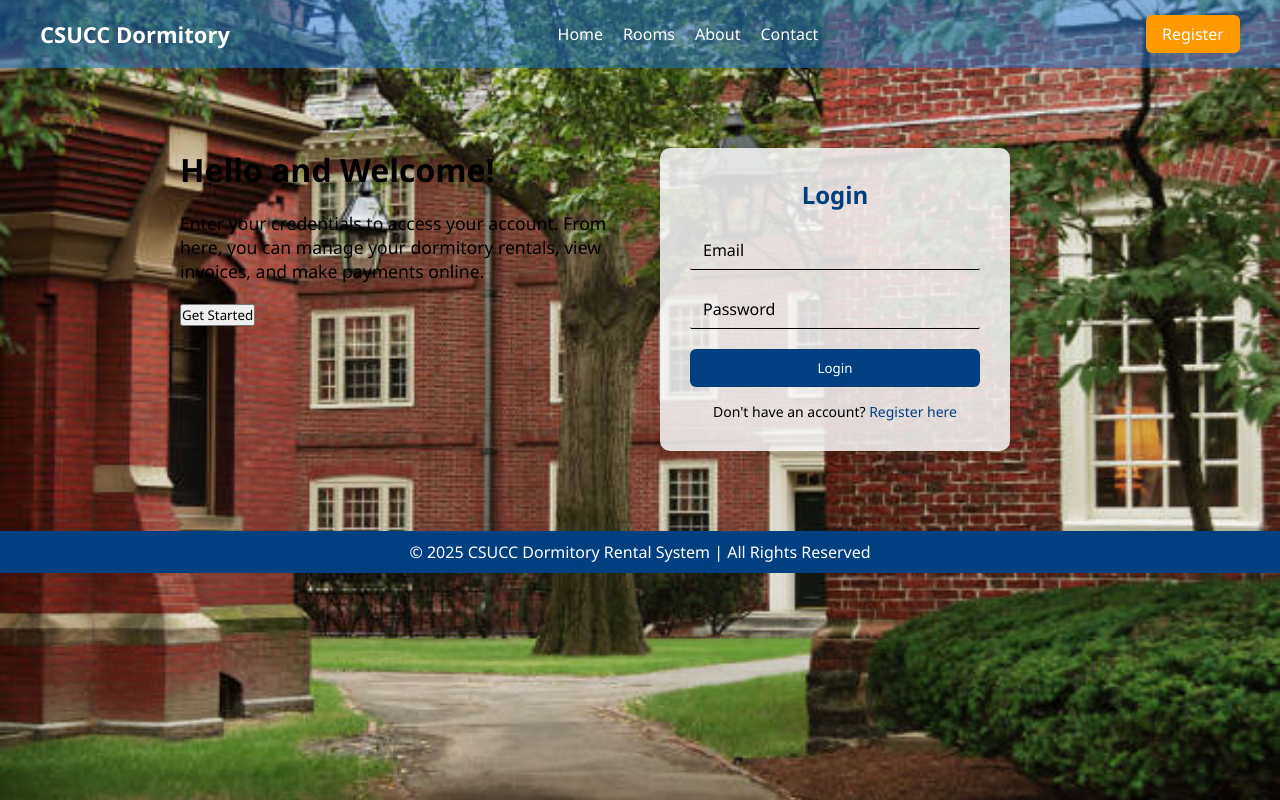
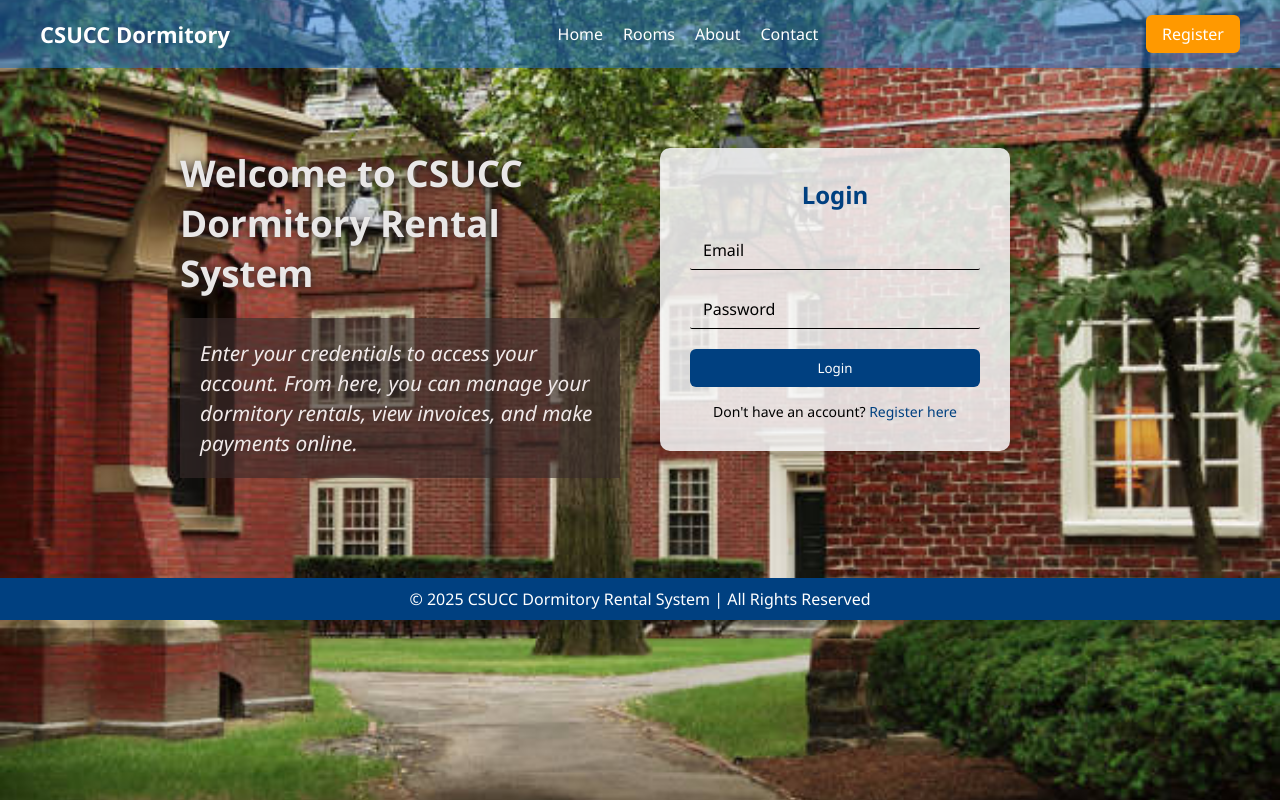
Before and after one commit to Jimmy20156/Security_IT107, a plain HTML site: page login.html in a window 1280 px wide. Drawn offline with Linux system fonts and the light colour scheme.

Commit message:
modified login

```diff
--- a/login.html
+++ b/login.html
@@ -187,12 +187,20 @@
 
     .left h1 {
       margin-top: 0;
-      font-size: 2rem;
+      font-size: 2.3rem;
+      color: rgb(233, 231, 231);
+      text-shadow: 0 0 10px rgb(44, 34, 34);
+
     }
 
     .left p {
       margin: 20px 0;
-      font-size: 1.1rem;
+      font-size: 1.3rem;
+      font-style: italic;
+      line-height: 30px;
+      color: rgb(240, 233, 233);
+      background-color: rgba(56, 43, 43, 0.61);
+      padding: 20px;
     }
 
 
@@ -217,9 +225,8 @@
     <main>
         <div class="container">
             <div class="left">
-            <h1>Hello and Welcome!</h1>
+            <h1>Welcome to CSUCC Dormitory Rental System</h1>
             <p>Enter your credentials to access your account. From here, you can manage your dormitory rentals, view invoices, and make payments online.</p>
-            <button>Get Started</button>
             </div>
 
             <div class="right">
```
